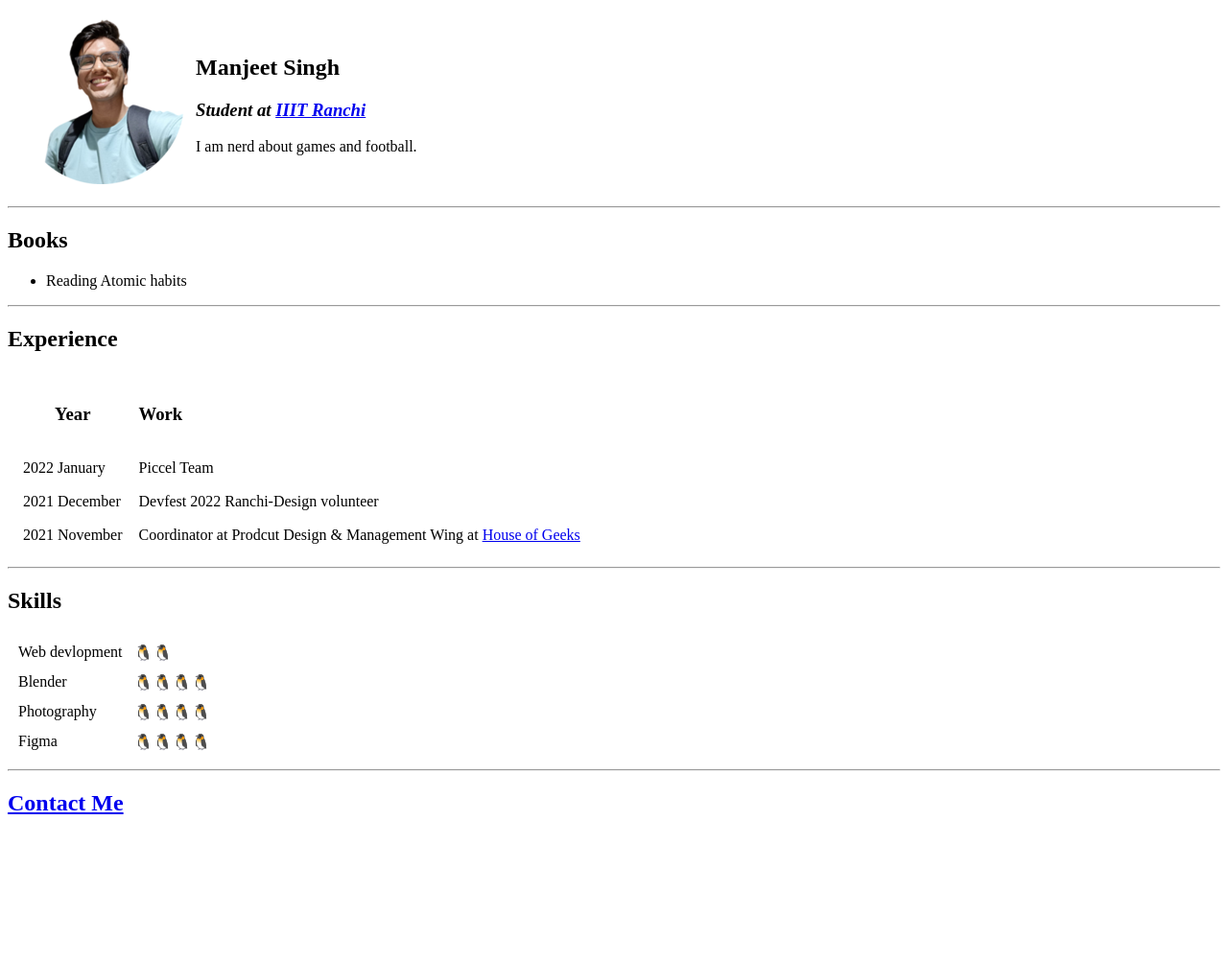
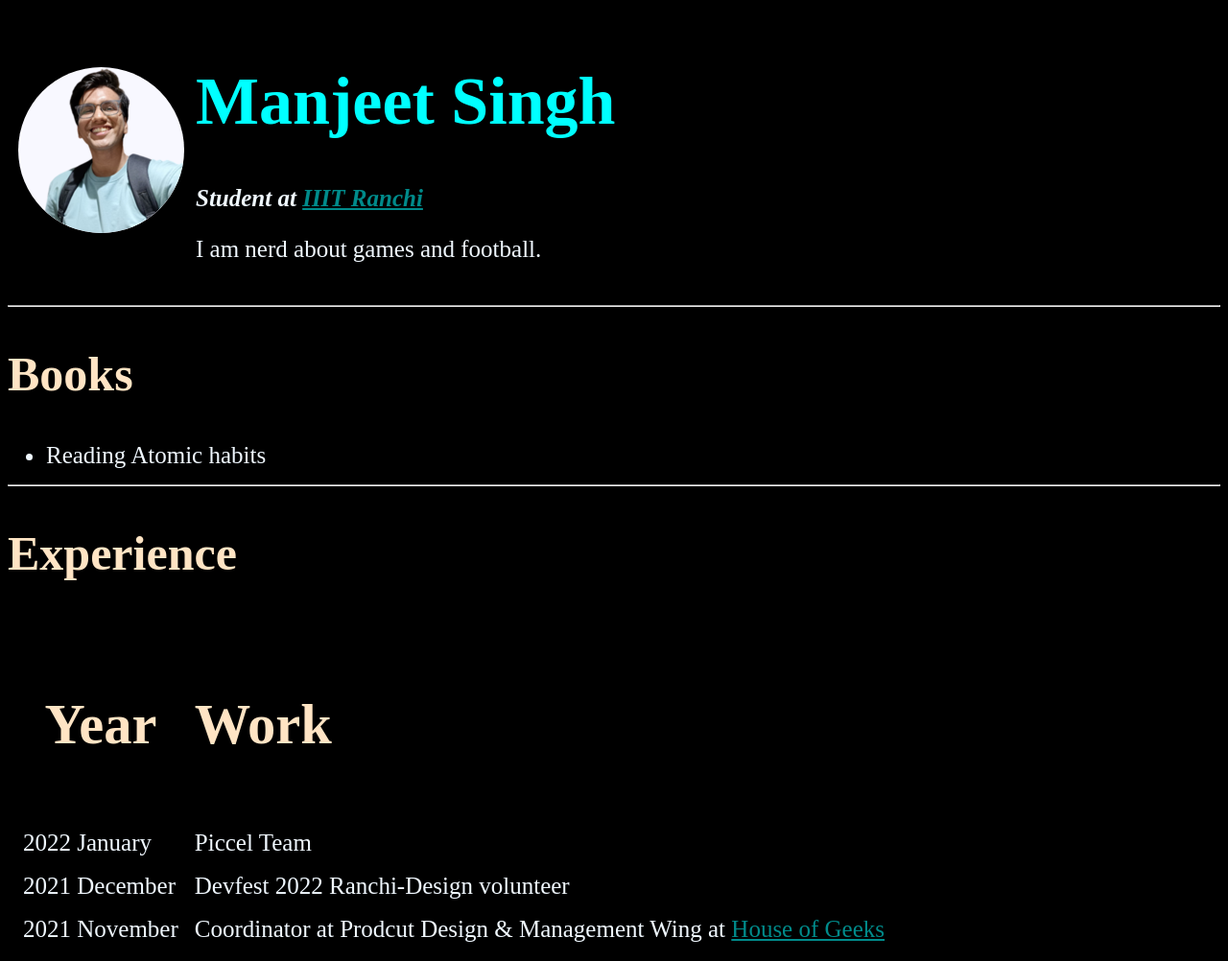
Before and after one commit to ZorageV/Manjeet-s-CV, a plain HTML site: page index.html in a window 1280 px wide. Shown: the top 1002 px of the page at 96% size. Before the commit the page ends 871 px from the top, so only its background shows below. Drawn offline with Linux system fonts and the light colour scheme.

Commit message:
Added basic styling

```diff
--- /dev/null
+++ b/css/styles.css
@@ -0,0 +1,28 @@
+body{
+    background-color: black;
+}
+.heading{
+    color: bisque;
+    font-size: 50px;
+}
+.text{
+    color: aliceblue;
+    font-size: 25px;
+
+}
+.links{
+    color: darkcyan;
+
+}
+.name{
+    color: aqua;
+    font-size: 70px;
+
+}
+img{
+    background-color: ghostwhite;
+    border-radius: 100%;
+}
+img:hover{
+    background-color: black;
+}
--- a/index.html
+++ b/index.html
@@ -5,47 +5,48 @@
     <meta http-equiv="X-UA-Compatible" content="IE=edge">
     <meta name="viewport" content="width=device-width, initial-scale=1.0">
     <title>Manjeet CV</title>
+    <link rel="stylesheet" href="css/styles.css">
 </head>
 <body>
     <table cellspacing="10">
         <tr>
             <td>
-                <img src="CVphoto.png" alt="Manjeet's Pic">
+                <img class="photo" src="CVphoto.png" alt="Manjeet's Pic">
             </td>
             <td>
-                <h2><strong>Manjeet Singh</strong></h2>
-                <h3><em>Student at <a href="http://www.iiitranchi.ac.in/">IIIT Ranchi</a></em></h3>
-                <p>I am nerd about games and football.</p>
+                <h1 class="name"><strong>Manjeet Singh</strong></h1>
+                <h3 class="text"><em>Student at <a class="links" href="http://www.iiitranchi.ac.in/">IIIT Ranchi</a></em></h3>
+                <p class="text">I am nerd about games and football.</p>
             </td>
         </tr>
     </table>
     <hr>
-    <h2>Books</h2>
+    <h2 class="heading">Books</h2>
     <ul>
-        <li>Reading Atomic habits</li>
+        <li class="text">Reading Atomic habits</li>
     </ul>
     <hr>
-    <h2>Experience</h2>
+    <h2 class="heading">Experience</h2>
     <table cellspacing="15">
         <thead>
             <tr>
-                <td><h3><center>Year</center></h3></td>
-                <td><h3>Work</h3></td>
+                <td class="heading"><h3><center>Year</center></h3></td>
+                <td class="heading"><h3>Work</h3></td>
             </tr>
         </thead>
         <tbody>
             <tr>
-                <td>2022 January</td>
-                <td>Piccel Team</td>
+                <td class="text">2022 January</td>
+                <td class="text">Piccel Team</td>
             </tr>
             <tr>
-                <td>2021 December</td>
-                <td>Devfest 2022 Ranchi-Design volunteer</td>
+                <td class="text">2021 December</td>
+                <td class="text">Devfest 2022 Ranchi-Design volunteer</td>
             </tr>
             <tr>
-                <td>2021 November</td>
-                <td>Coordinator at Prodcut Design & Management Wing at
-                    <a href="https://houseofgeeks.netlify.app/">House of Geeks</a></td>
+                <td class="text">2021 November</td>
+                <td class="text">Coordinator at Prodcut Design & Management Wing at
+                    <a class="links" href="https://houseofgeeks.netlify.app/">House of Geeks</a></td>
             </tr>
         </tbody>
     </table>
@@ -53,24 +54,24 @@
     <h2>Skills</h2>
     <table cellspacing="10">
         <tr>
-            <td>Web devlopment</td>
+            <td class="text">Web devlopment</td>
             <td>🐧🐧</td>
         </tr>
         <tr>
-            <td>Blender</td>
+            <td class="text">Blender</td>
             <td>🐧🐧🐧🐧</td>
         </tr>
         <tr>
-            <td>Photography</td>
+            <td class="text">Photography</td>
             <td>🐧🐧🐧🐧</td>
         </tr>
         <tr>
-            <td>Figma</td>
+            <td class="text">Figma</td>
             <td>🐧🐧🐧🐧</td>
         </tr>
     </table>
     <hr>
-    <h2><a href="Contactme.html">Contact Me</a></h2>
+    <h2><a class="links" href="Contactme.html">Contact Me</a></h2>
 
     </html>
 </body>
```
Also changed, not shown: Contactme.html (+1 -0 lines), hobbies.html (+1 -0 lines).
